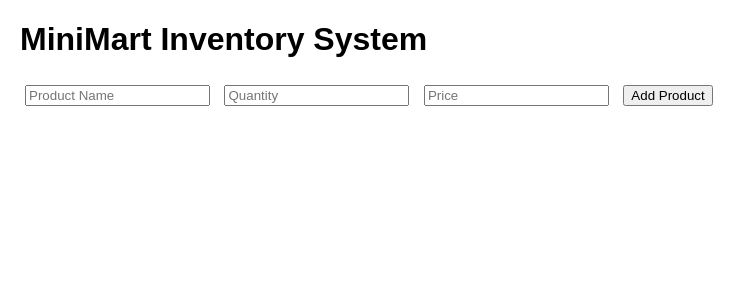
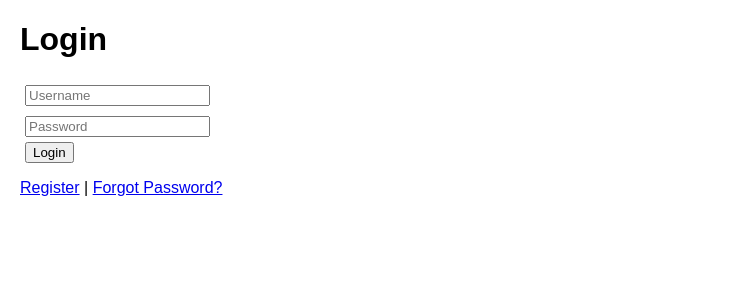
Before and after one commit to bathularaje/mini-mart-inventory, a Flask app: page / in a window 1280 px wide. Shown: the top 300 px of the page, without its empty margins (0-755 px from the left). Run offline with Flask 3, Linux system fonts and the light colour scheme; data that the repository does not hold is empty.

Commit message:
Update index.html

```diff
--- a/templates/index.html
+++ b/templates/index.html
@@ -1,63 +1,35 @@
-
 <!DOCTYPE html>
 <html>
 <head>
-  <title>MiniMart Inventory</title>
+  <title>Login - MiniMart</title>
   <link rel="stylesheet" href="/static/style.css">
 </head>
 <body>
-  <h1>MiniMart Inventory System</h1>
-  <input type="text" id="name" placeholder="Product Name">
-  <input type="number" id="quantity" placeholder="Quantity">
-  <input type="number" id="price" placeholder="Price">
-  <button onclick="addProduct()">Add Product</button>
-
-  <ul id="productList"></ul>
+  <h1>Login</h1>
+  <form id="loginForm">
+    <input type="text" id="username" placeholder="Username" required><br>
+    <input type="password" id="password" placeholder="Password" required><br>
+    <button type="submit">Login</button>
+  </form>
+  <p><a href="/register">Register</a> | <a href="/forgot-password">Forgot Password?</a></p>
 
   <script>
-    async function loadProducts() {
-      const res = await fetch('/api/products');
-      const data = await res.json();
-      const list = document.getElementById('productList');
-      list.innerHTML = '';
-      data.forEach(p => {
-        list.innerHTML += `
-          <li>
-            <input value="${p.name}" onchange="updateProduct(${p.id}, this.value, ${p.quantity}, ${p.price})" />
-            Qty: <input type="number" value="${p.quantity}" onchange="updateProduct(${p.id}, '${p.name}', this.value, ${p.price})" />
-            $: <input type="number" value="${p.price}" step="0.01" onchange="updateProduct(${p.id}, '${p.name}', ${p.quantity}, this.value)" />
-            <button onclick="deleteProduct(${p.id})">Delete</button>
-          </li>`;
-      });
-    }
+    document.getElementById('loginForm').onsubmit = async function (e) {
+      e.preventDefault();
+      const username = document.getElementById('username').value;
+      const password = document.getElementById('password').value;
 
-    async function addProduct() {
-      const name = document.getElementById('name').value;
-      const quantity = parseInt(document.getElementById('quantity').value);
-      const price = parseFloat(document.getElementById('price').value);
-      await fetch('/api/products', {
+      const res = await fetch('/login', {
         method: 'POST',
         headers: {'Content-Type': 'application/json'},
-        body: JSON.stringify({ name, quantity, price })
+        body: JSON.stringify({ username, password })
       });
-      loadProducts();
-    }
 
-    async function updateProduct(id, name, quantity, price) {
-      await fetch(`/api/products/${id}`, {
-        method: 'PUT',
-        headers: {'Content-Type': 'application/json'},
-        body: JSON.stringify({ name, quantity, price })
-      });
-      loadProducts();
-    }
+      const data = await res.json();
+      alert(data.message || data.error);
 
-    async function deleteProduct(id) {
-      await fetch(`/api/products/${id}`, { method: 'DELETE' });
-      loadProducts();
-    }
-
-    loadProducts();
+      if (res.ok) window.location.href = "/";
+    };
   </script>
 </body>
 </html>
```
